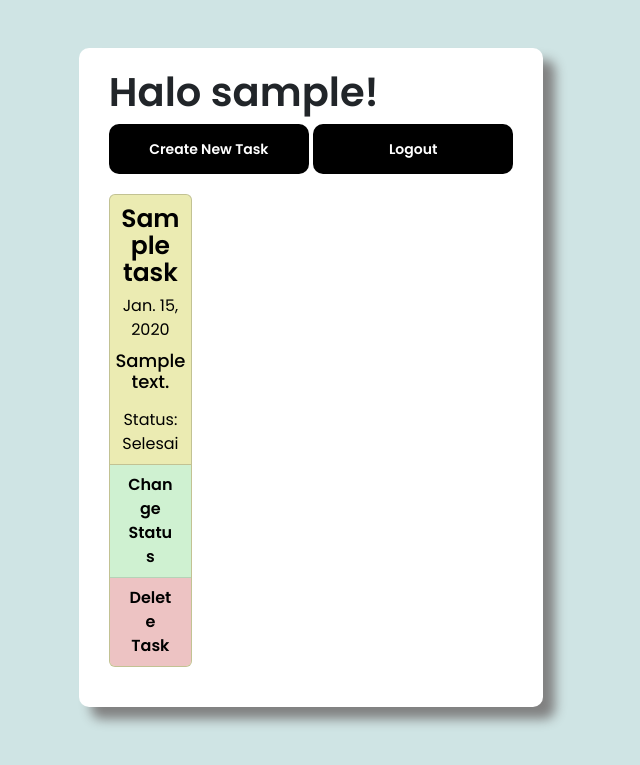
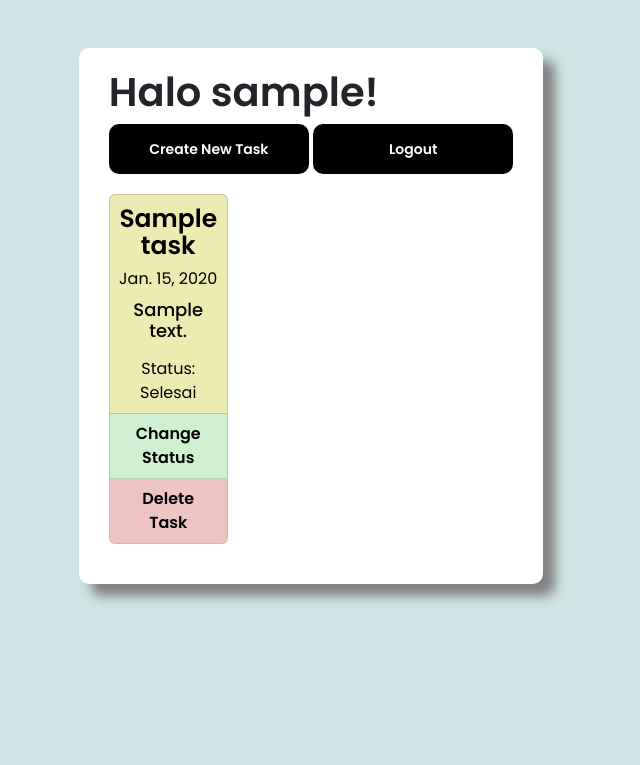
Before and after one commit to dyandramaysa/Tugas-2, a Django app: page /todolist/ in a window 1280 px wide. Shown: the top 765 px of the page, without its empty margins (329-969 px from the left). Run offline with Django 4.2, Linux system fonts and the light colour scheme; a user stored in the database is signed in; tables that the repository leaves empty hold one stand-in row (values such as "Sample post").

Commit message:
Update todolist.html

```diff
--- a/todolist/templates/todolist.html
+++ b/todolist/templates/todolist.html
@@ -123,7 +123,7 @@
             <button class="btn-1"><a href="{% url 'todolist:logout' %}" class="a1">Logout</a></button>
             <div class="row text-center g-4">
                 {% for todo in todolist %}
-                <div class="col-md-3">
+                <div class="col-md-4">
                     <div class="card">
                         <h2 class="card-title">{{todo.title}}</h2>
                         <h3 class="card-date">{{todo.date}}</h3>
```
